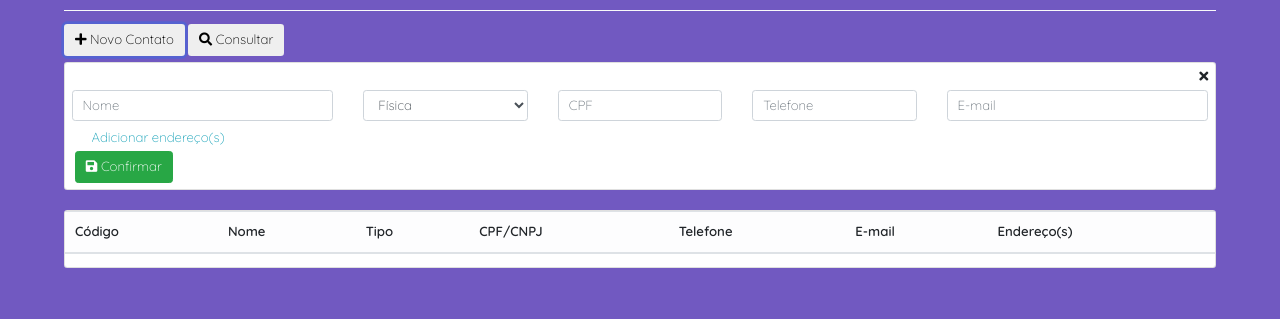
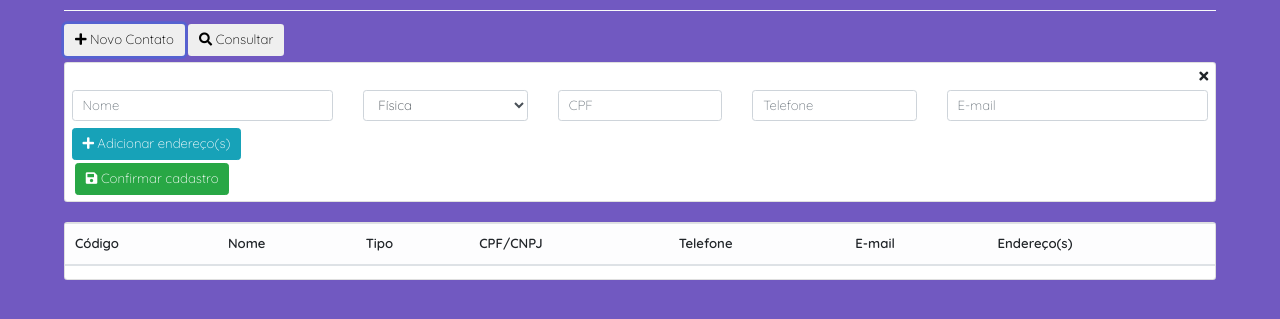
Before and after one commit to RobertoKlann/app-cadastro-pessoa-frontend, a website: page public/index.html in a window 1280 px wide. Both pictures are taken after a click on the button "Novo Contato". Shown: the part 43-362 px from the top of the page. Drawn offline with nearby package versions, Linux system fonts and the light colour scheme; no server answers.

Commit message:
Ajuste index.html

```diff
--- a/public/index.html
+++ b/public/index.html
@@ -51,7 +51,7 @@
                 </div>
 
                 <div class="col-12">
-                    <span class="ml-4 text-info cursor-pointer" id="add-endereco" title="Adicionar endereço">Adicionar endereço(s)</span>
+                    <button type="button" class="btn btn-info" id="add-endereco" title="Adicionar endereço"><i class="fas fa-plus mr-1"></i>Adicionar endereço(s)</button>
                 </div>
 
                 <div class="row d-none ml-4" id="content-enderecos">
@@ -95,7 +95,7 @@
                 </div>
 
                 <div class="col-12 ml-1 mt-1">
-                    <button class="btn btn-success" type="button" id="btn-confirmar"><i class="fas fa-save"></i> Confirmar</button>
+                    <button class="btn btn-success" type="button" id="btn-confirmar"><i class="fas fa-save"></i> Confirmar cadastro</button>
                 </div>
             </form>
         </div>
```
